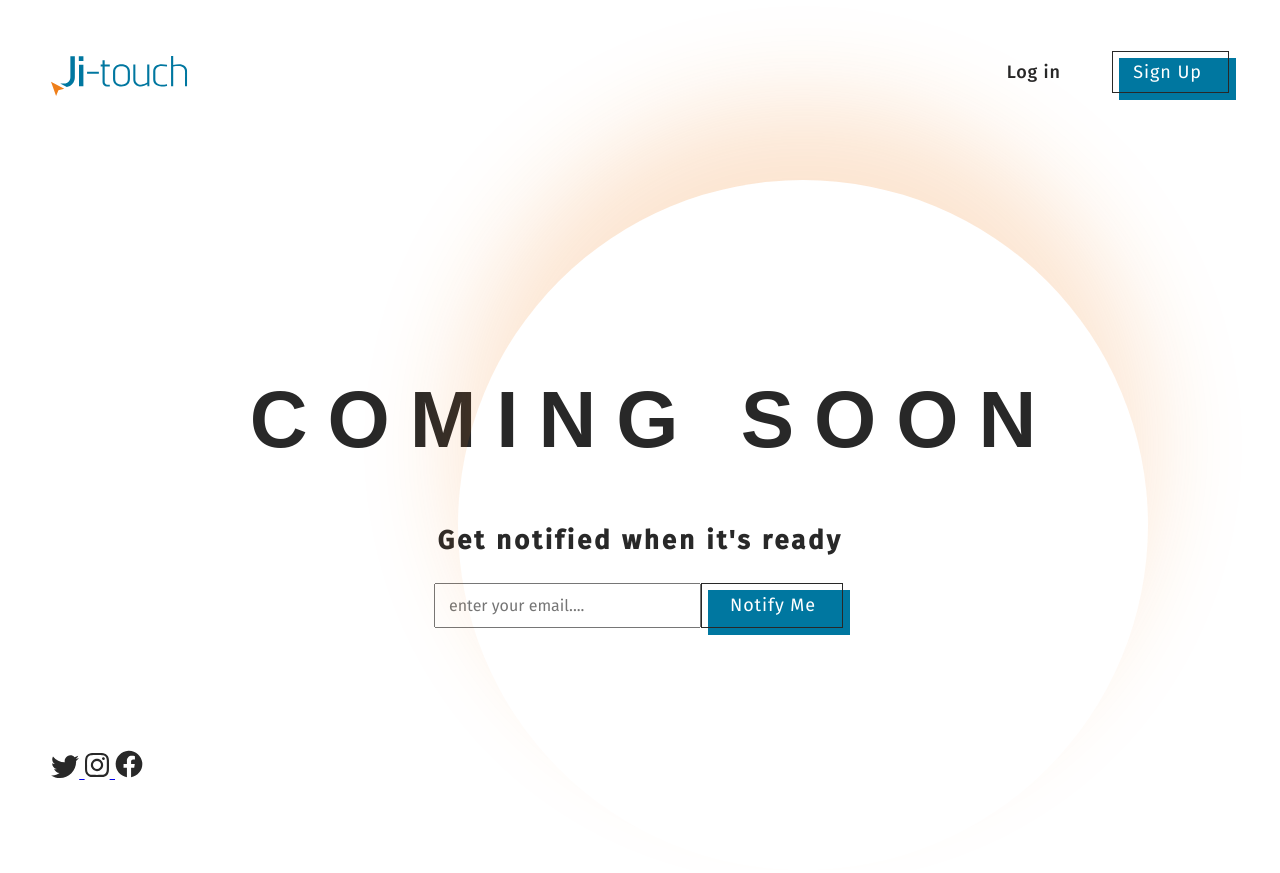
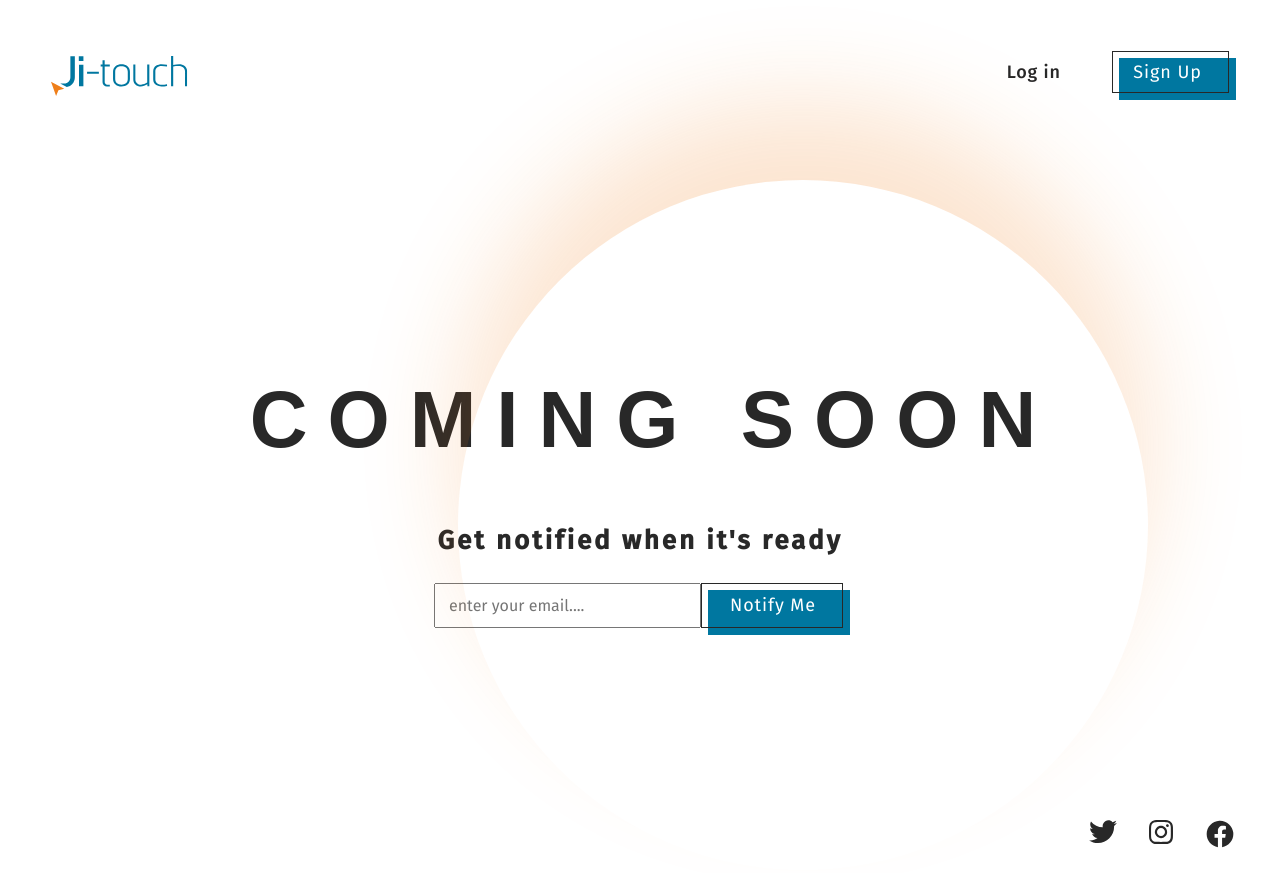
Before and after one commit to MarVikt/ji-tach, a plain HTML site: page index.html in a window 1280 px wide. Drawn offline with Linux system fonts and the light colour scheme; files whose address does not match are found by name.

Commit message:
footer is done

```diff
--- a/sass/_settings.sass
+++ b/sass/_settings.sass
@@ -34,6 +34,8 @@ button
   box-shadow: 7px 7px 0 0 #0077A0, 6px 6px 0 0 #ffffff inset
   &:hover
 		cursor: auto
+a
+  text-decoration: none
 .boundaries
 	margin: auto
 	display: flex
--- a/sass/sections/_footer.sass
+++ b/sass/sections/_footer.sass
@@ -0,0 +1,11 @@
+.footer
+  width: 100%
+  padding-top: 20px
+  padding-bottom: 20px
+  &__content
+    justify-content: flex-end
+  &__contacts
+    width: 145px
+    display: flex
+    justify-content: space-between
+    margin-right: -5px
--- a/sass/sections/_main.sass
+++ b/sass/sections/_main.sass
@@ -1,5 +1,5 @@
 .main
-  height: 600px
+  height: 650px
   width: 100%
   padding-top: 230px
   &__content
```
Also changed, not shown: css/style.css, 1 other file.
